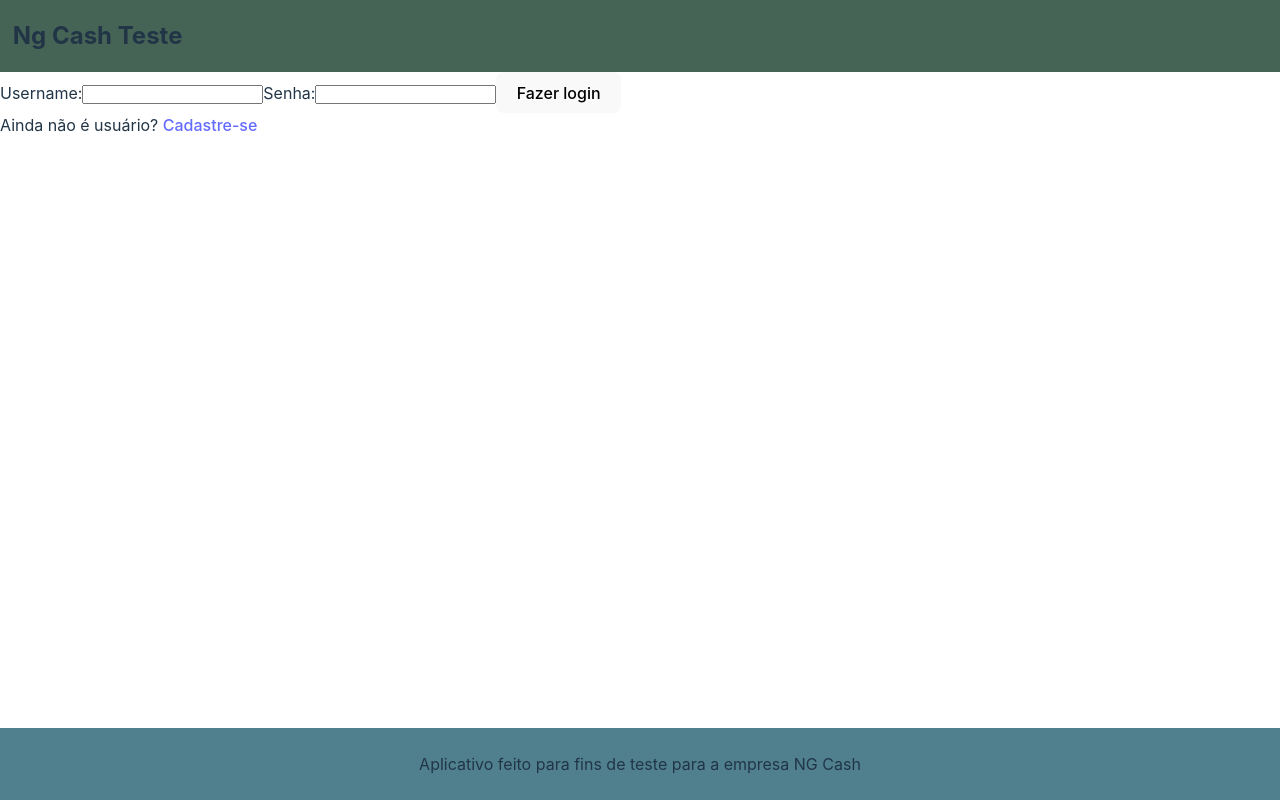
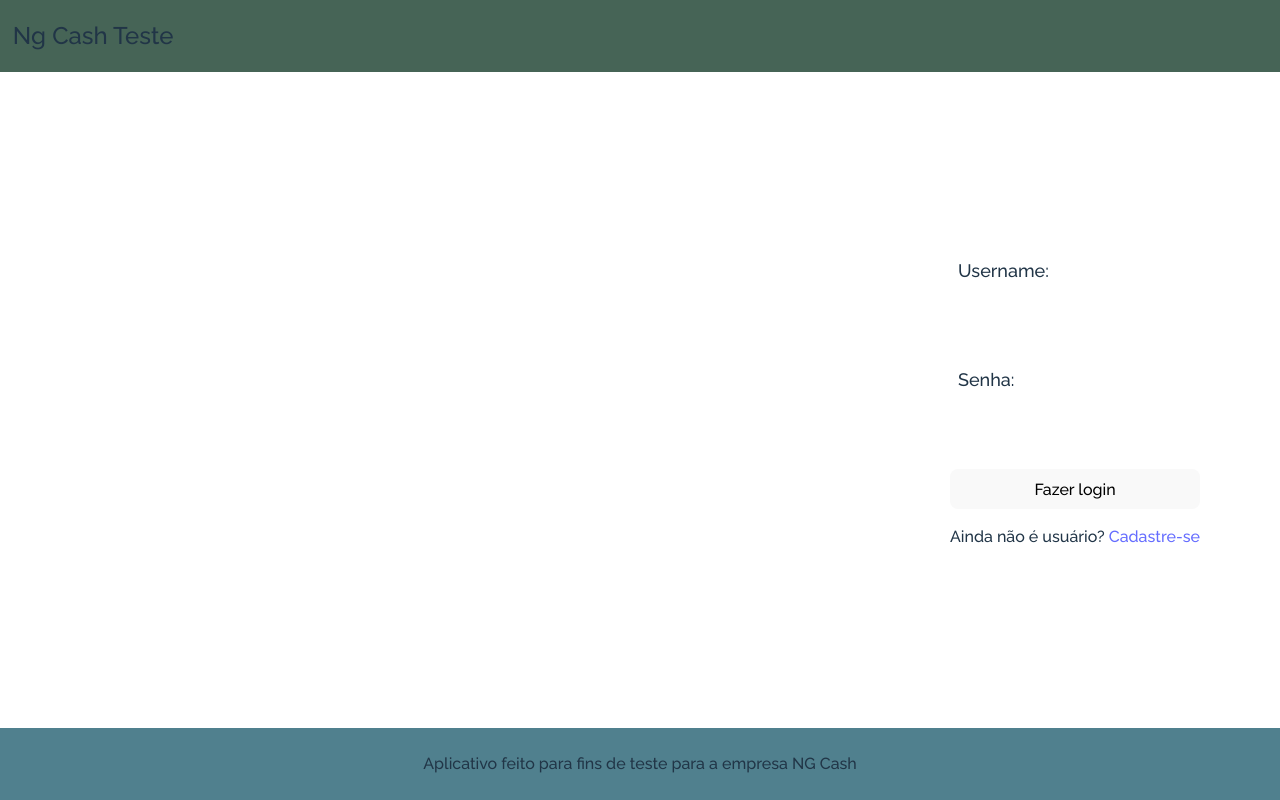
Before and after one commit to EronAlves1996/NGCashTeste, a React (Vite) app in the folder front/: page / in a window 1280 px wide. Built offline with nearby package versions, Linux system fonts and the light colour scheme; no server answers.

Commit message:
Styled the Index and App Modules

```diff
--- a/front/src/Index.tsx
+++ b/front/src/Index.tsx
@@ -3,6 +3,7 @@
 import { UserExposed } from "../../types";
 import { useUser } from "./App";
 import { apiCaller } from "./utils/apiCaller";
+import styles from "./styles/Index.module.css";
 
 export function Index() {
   const [user, setUser] = useUser();
@@ -49,23 +50,31 @@
 
   return (
     <>
+      <div className={styles["container"]}>
+        <div className={styles["sub-container"]}>
           <form
             onSubmit={(e) => {
               e.preventDefault();
               handleSubmit(e);
             }}
           >
-        <label htmlFor="">Username:</label>
-        <input type="text" name="username" id="username" />
-        <label htmlFor="">Senha:</label>
-        <input type="password" name="password" id="password" />
+            <div>
+              <label htmlFor="username">Username:</label>
+              <input type="text" name="username" id={styles["username"]} />
+            </div>
+            <div>
+              <label htmlFor="password">Senha:</label>
+              <input type="password" name="password" id={styles["password"]} />
+            </div>
             <button type="submit">Fazer login</button>
           </form>
-      <div>
+          <div className={styles["register"]}>
             <p>
               Ainda não é usuário? <Link to="/cadastro">Cadastre-se</Link>
             </p>
           </div>
+        </div>
+      </div>
     </>
   );
 }
--- a/front/src/index.css
+++ b/front/src/index.css
@@ -1,6 +1,9 @@
+@import url("https://fonts.googleapis.com/css2?family=Raleway:wght@500&display=swap");
+
 * {
   margin: 0;
   padding: 0;
+  font-family: "Raleway", sans-serif;
 }
 
 :root {
@@ -73,3 +76,17 @@
     background-color: #f9f9f9;
   }
 }
+
+label {
+  display: block;
+  font-size: large;
+  padding: 0.5rem;
+}
+
+input {
+  border: none;
+  border-radius: 5px;
+  font-size: large;
+  padding: 1rem;
+  margin: 0 0 1rem 0;
+}
--- a/front/src/styles/App.module.css
+++ b/front/src/styles/App.module.css
@@ -22,3 +22,15 @@
 footer {
   margin: auto 0 0 0;
 }
+
+main {
+  flex-grow: 1;
+  display: flex;
+  flex-direction: column;
+}
+
+.sub-container {
+  display: flex;
+  flex-direction: column;
+  flex-grow: 1;
+}
--- /dev/null
+++ b/front/src/styles/Index.module.css
@@ -0,0 +1,26 @@
+form {
+  display: flex;
+  flex-direction: column;
+  margin: auto 0 1rem 0;
+  align-content: center;
+}
+
+.container {
+  flex: 1 0 auto;
+  display: flex;
+  flex-direction: column;
+  justify-content: center;
+  align-items: flex-end;
+  padding: 0 5rem;
+  margin: auto 0;
+}
+
+.sub-container {
+  display: flex;
+  flex-direction: column;
+  align-content: center;
+}
+
+.register {
+  margin: 0 0 auto 0;
+}
```
Lines whose indentation alone changed are shown as unchanged.
